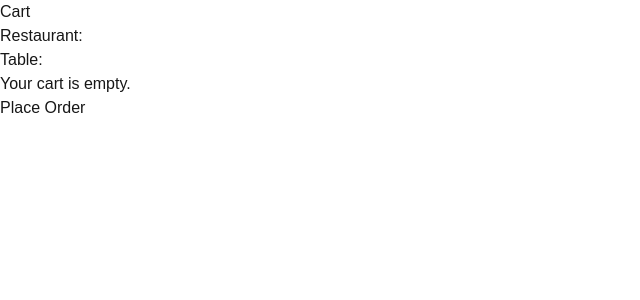
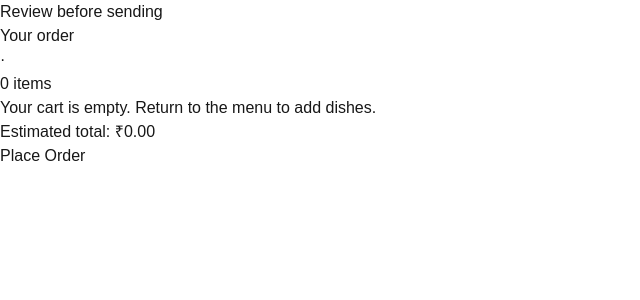
Before and after one commit to sunny0625/Resturant, a Next.js app in the folder frontend/: page /cart in a window 1280 px wide. Shown: the top 300 px of the page, without its empty margins (0-640 px from the left). Built offline with nearby package versions, Linux system fonts and the light colour scheme.

Commit message:
feat(update): updated cart

```diff
--- a/frontend/app/cart/page.tsx
+++ b/frontend/app/cart/page.tsx
@@ -1,14 +1,87 @@
 'use client';
 
+import { useEffect, useState } from 'react';
 import { useRouter } from 'next/navigation';
+import { MenuItemDetail } from '@/components/MenuItemDetail';
+import type { ApiCartItem } from '@/lib/apiTypes';
 import { useOrderStore } from '@/store/useOrderStore';
+
+type MenuVariation = {
+  id: number;
+  name: string;
+  priceDelta: number;
+};
+
+type MenuAddon = {
+  id: number;
+  name: string;
+  priceDelta: number;
+  maxQuantity?: number;
+};
+
+type MenuItem = {
+  id: number;
+  name: string;
+  basePrice: number;
+  variations: MenuVariation[];
+  addons: MenuAddon[];
+};
 
 export default function CartPage() {
   const router = useRouter();
   const restaurantSlug = useOrderStore((s) => s.restaurantSlug);
   const tableQrToken = useOrderStore((s) => s.tableQrToken);
   const cartItems = useOrderStore((s) => s.cartItems);
+  const updateItem = useOrderStore((s) => s.updateItem);
   const clearCart = useOrderStore((s) => s.clearCart);
+  const [menuItems, setMenuItems] = useState<MenuItem[]>([]);
+  const [editingIndex, setEditingIndex] = useState<number | null>(null);
+
+  useEffect(() => {
+    async function loadMenu() {
+      if (!restaurantSlug) return;
+
+      const baseUrl = process.env.NEXT_PUBLIC_API_BASE_URL!;
+      const res = await fetch(
+        `${baseUrl}/public/restaurants/${restaurantSlug}/menu`
+      );
+      if (!res.ok) return;
+
+      const data = await res.json();
+      setMenuItems(data.categories.flatMap((category: { items: MenuItem[] }) => category.items));
+    }
+
+    loadMenu();
+  }, [restaurantSlug]);
+
+  function getMenuItem(itemId: number) {
+    return menuItems.find((item) => item.id === itemId);
+  }
+
+  function changeQuantity(index: number, quantity: number) {
+    if (quantity < 1) return;
+    updateItem(index, { ...cartItems[index], quantity });
+  }
+
+  function getEstimatedItemTotal(cartItem: ApiCartItem) {
+    const menuItem = getMenuItem(cartItem.itemId);
+    if (!menuItem) return null;
+
+    const variation = menuItem.variations.find(
+      (item) => item.id === cartItem.variationId
+    );
+    const addonTotal = (cartItem.addons ?? []).reduce((total, cartAddon) => {
+      const addon = menuItem.addons.find((item) => item.id === cartAddon.addonId);
+      return total + (addon ? addon.priceDelta * cartAddon.quantity : 0);
+    }, 0);
+
+    return (menuItem.basePrice + (variation?.priceDelta ?? 0) + addonTotal) * cartItem.quantity;
+  }
+
+  const estimatedTotal = cartItems.reduce<number | null>((total, cartItem) => {
+    const itemTotal = getEstimatedItemTotal(cartItem);
+    return total === null || itemTotal === null ? null : total + itemTotal;
+  }, 0);
 
   async function placeOrder() {
     if (!restaurantSlug || !tableQrToken || cartItems.length === 0) {
@@ -42,22 +115,76 @@ export default function CartPage() {
   }
 
   return (
-    <main>
-      <h1>Cart</h1>
-      <p>Restaurant: {restaurantSlug}</p>
-      <p>Table: {tableQrToken}</p>
+    <main className="page-shell">
+      <header className="page-heading">
+        <div>
+          <p className="eyebrow">Review before sending</p>
+          <h1>Your order</h1>
+          <p className="muted-copy">{restaurantSlug} · {tableQrToken}</p>
+        </div>
+        <span className="count-badge">{cartItems.reduce((sum, ci) => sum + ci.quantity, 0)} items</span>
+      </header>
 
-      {cartItems.length === 0 && <p>Your cart is empty.</p>}
+      {cartItems.length === 0 && <p className="empty-state">Your cart is empty. Return to the menu to add dishes.</p>}
 
-      <ul>
+      <ul className="content-card cart-list">
         {cartItems.map((ci, idx) => (
           <li key={idx}>
-            Item {ci.itemId} x {ci.quantity}
+            <strong>{getMenuItem(ci.itemId)?.name ?? `Item #${ci.itemId}`}</strong>
+            {' '}– qty {ci.quantity}
+            {ci.variationId && (
+              <span>
+                {' '}({getMenuItem(ci.itemId)?.variations.find((v) => v.id === ci.variationId)?.name ?? `variation ${ci.variationId}`})
+              </span>
+            )}
+            {ci.addons && ci.addons.length > 0 && (
+              <ul>
+                {ci.addons.map((a) => (
+                  <li key={a.addonId}>
+                    {getMenuItem(ci.itemId)?.addons.find((addon) => addon.id === a.addonId)?.name ?? `Addon #${a.addonId}`}: x{a.quantity}
+                  </li>
+                ))}
+              </ul>
+            )}
+            <div className="cart-controls">
+              <button className="icon-button"
+                aria-label={`Decrease quantity for item ${ci.itemId}`}
+                disabled={ci.quantity <= 1}
+                onClick={() => changeQuantity(idx, ci.quantity - 1)}
+              >
+                −
+              </button>
+              <button className="icon-button" aria-label={`Increase quantity for item ${ci.itemId}`} onClick={() => changeQuantity(idx, ci.quantity + 1)}>
+                +
+              </button>
+              {getMenuItem(ci.itemId) && (
+                <button className="text-button" onClick={() => setEditingIndex(idx)}>Edit item</button>
+              )}
+            </div>
           </li>
         ))}
       </ul>
 
-      <button disabled={cartItems.length === 0} onClick={placeOrder}>
+      <p className="total-row">
+        Estimated total:{' '}
+        {estimatedTotal === null ? 'Unavailable' : `₹${estimatedTotal.toFixed(2)}`}
+      </p>
+
+      {editingIndex !== null && getMenuItem(cartItems[editingIndex].itemId) && (
+        <div className="edit-panel">
+          <MenuItemDetail
+            item={getMenuItem(cartItems[editingIndex].itemId)!}
+            initialCartItem={cartItems[editingIndex]}
+            onAddToCart={(updatedItem) => {
+              updateItem(editingIndex, updatedItem);
+              setEditingIndex(null);
+            }}
+          />
+          <button className="text-button" onClick={() => setEditingIndex(null)}>Cancel</button>
+        </div>
+      )}
+
+      <button className="primary-action" disabled={cartItems.length === 0} onClick={placeOrder}>
         Place Order
       </button>
     </main>
```
